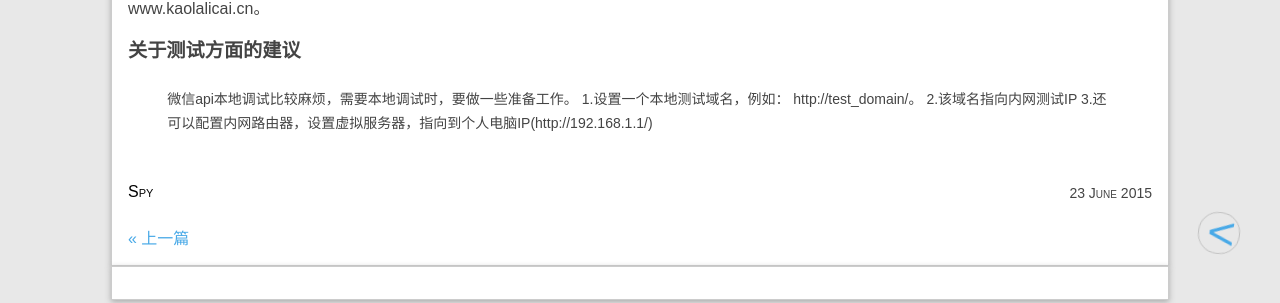
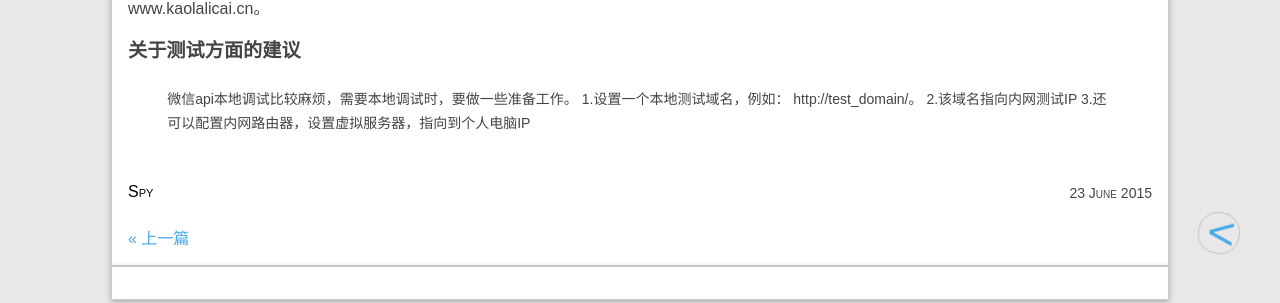
Before and after one commit to pigerla/pigerla.github.com, a Jekyll site: the page built from _posts/2015-06-23-如何接入微信公众平台（nodejs）.md, in a window 1280 px wide and 900 px high, scrolled down 5314 px. Shown: the part 566-869 px from the top of the window. Built offline with Jekyll 4.4.1, drawn with Linux system fonts in a browser that asks for light colours; comment, search, counter and statistics services are not loaded; some of the changed lines change nothing that is shown.

Commit message:
add new post

```diff
--- a/_posts/2015-06-23-如何接入微信公众平台（nodejs）.md
+++ b/_posts/2015-06-23-如何接入微信公众平台（nodejs）.md
@@ -248,4 +248,4 @@ tags : [wechat_sdk , js_sdk]
 > 微信api本地调试比较麻烦，需要本地调试时，要做一些准备工作。
 > 1.设置一个本地测试域名，例如： http://test_domain/。
 > 2.该域名指向内网测试IP
-> 3.还可以配置内网路由器，设置虚拟服务器，指向到个人电脑IP(http://192.168.1.1/)
+> 3.还可以配置内网路由器，设置虚拟服务器，指向到个人电脑IP
```
